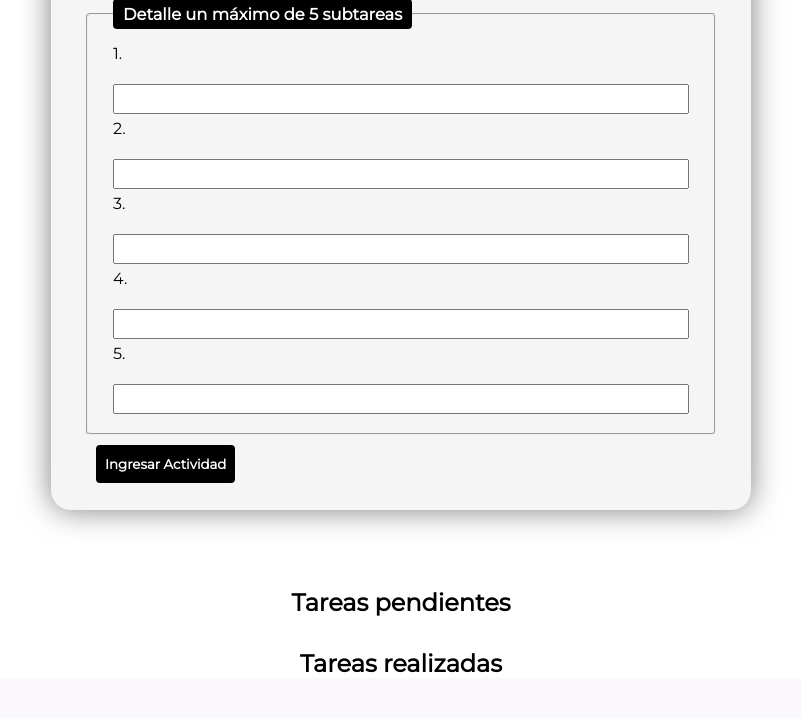
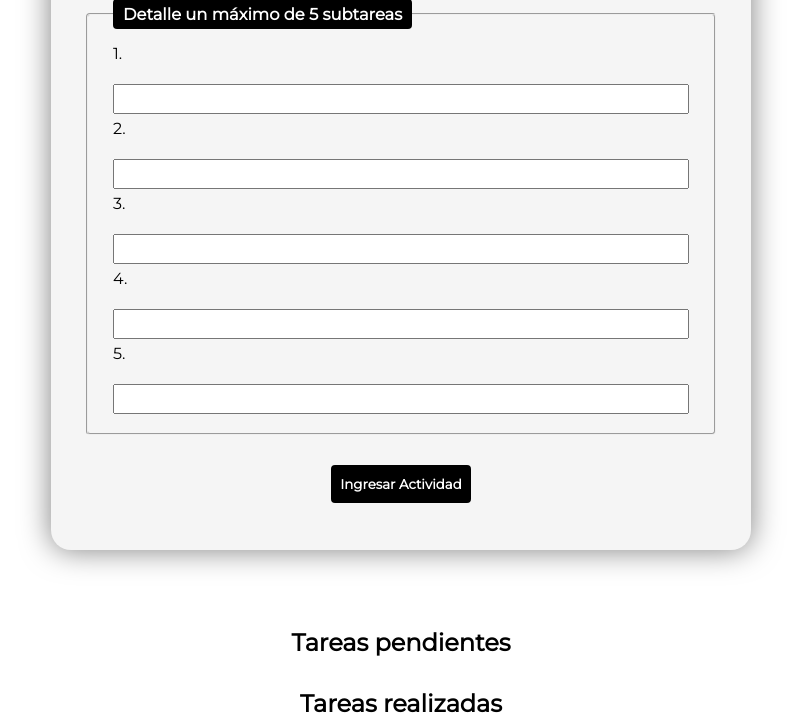
Before and after one commit to brittanypallasco2003/Organizador, a PHP site: page /src/home.html in a window 1280 px wide. Shown: the part 722-1440 px from the top of the page, without its empty margins (239-1040 px from the left). Before the commit the page ends 1395 px from the top, so only its background shows below. Run offline with PHP 8.4, Linux system fonts and the light colour scheme.

Commit message:
diseño home

```diff
--- a/css/estiloHome.css
+++ b/css/estiloHome.css
@@ -252,7 +252,7 @@ div button{
   border-radius: 8px;
   box-shadow: 0 4px 8px rgba(0, 0, 0, 0.2);
   padding: 1rem;
-
+  width: 40%;
   text-align: center;
 }
 
@@ -289,7 +289,7 @@ div button{
 
 /* Estilos para los botones dentro de la tarjeta */
 .tarjeta button {
-  background-color: #007bff;
+  background-color: black;
   color: white;
   border: none;
   border-radius: 4px;
@@ -488,3 +488,8 @@ input:checked+.slider::before{
   align-items: center;
 
 }
+
+.button-form{
+  margin: 20px auto;
+  text-align: center;
+}
--- a/src/home.html
+++ b/src/home.html
@@ -102,7 +102,9 @@
                         </p>
                     </fieldset>
                 </div>
-                <button type="submit" id="botoningresar" onclick="toggleContenido()"><h4>Ingresar Actividad</h4></button>
+                <div class="button-form">
+                    <button type="submit" id="botoningresar" onclick="toggleContenido()"><h4>Ingresar Actividad</h4></button>
+                </div>
         </div>
     </div>
 
```
